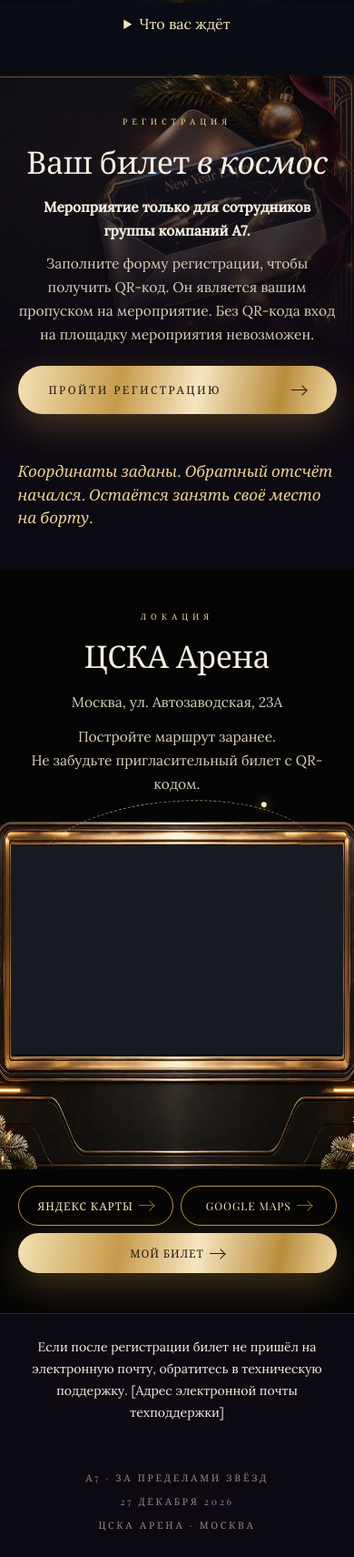
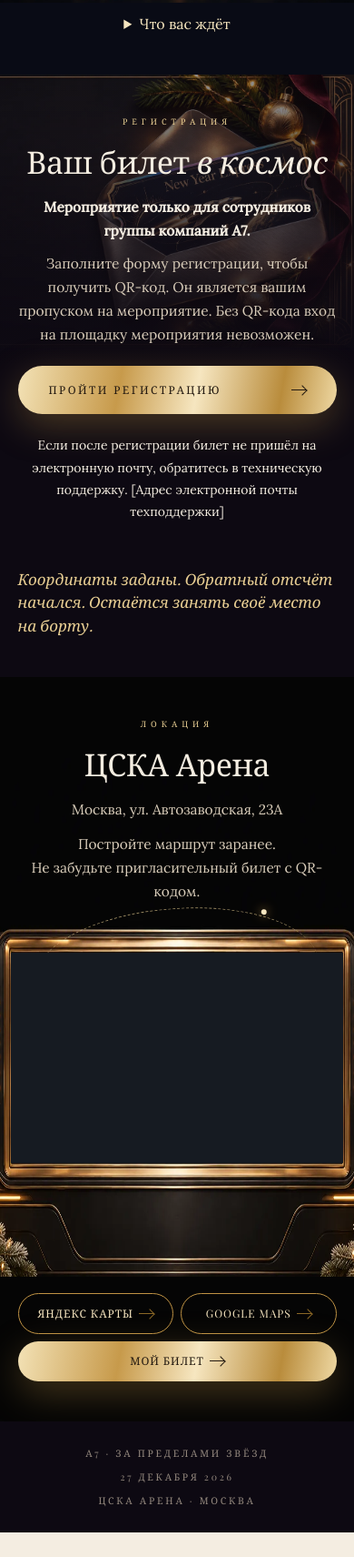
Before and after one commit to 252489/space, a plain HTML site: page zvezdy-github/index.html in a window 390 px wide. Shown: the part 1727-3438 px from the top of the page at 91% size. After the commit the page ends 3411 px from the top, so only its background shows below. Drawn offline with nearby package versions, Linux system fonts and the light colour scheme; a web font is replaced by a local one.

Commit message:
Add files via upload

```diff
--- a/zvezdy-github/index.html
+++ b/zvezdy-github/index.html
@@ -328,8 +328,8 @@ main{position:relative;z-index:3}
   url(registration.webp) center / cover no-repeat}
 #reg #open-registration[hidden]{display:none}
 #reg .reg-access{margin-bottom:10px;font-weight:600;color:var(--cream)}
-.support-note{background:var(--night);color:var(--cream);padding:32px var(--gap);border-top:1px solid rgba(190,146,68,.24)}
-.support-note p{margin-inline:auto;text-align:center;max-width:76ch}
+.support-note{margin-top:22px;color:var(--cream);font-size:14px;overflow-wrap:anywhere}
+.support-note p{max-width:58ch}
 .registration-dialog{width:min(calc(100% - 28px),560px);max-height:calc(100dvh - 28px);
   margin:auto;padding:clamp(18px,4vw,34px);overflow:auto;overscroll-behavior:contain;
   color:var(--cream);background:var(--night);border:1px solid rgba(232,206,147,.5);border-radius:12px}
@@ -480,7 +480,7 @@ footer span{font-family:var(--f-d);font-size:10.5px;letter-spacing:.26em;text-tr
   #map .acts{display:grid;grid-template-columns:repeat(2,minmax(0,1fr));gap:8px;margin-top:18px}
   #map .acts .btn{width:100%;padding:11px 9px;gap:6px;justify-content:center;text-align:center;min-height:44px;letter-spacing:.08em}
   #map .acts button{grid-column:1/-1}
-  .support-note{padding-block:24px;font-size:14px;overflow-wrap:anywhere}
+  .support-note p{margin-inline:auto;text-align:center}
   footer{display:grid;justify-content:center;gap:8px;padding-block:26px;text-align:center}
 }
 @media(prefers-reduced-motion:reduce){
@@ -658,6 +658,10 @@ footer span{font-family:var(--f-d);font-size:10.5px;letter-spacing:.26em;text-tr
 
     </div>
 
+    <aside class="support-note" aria-label="Техническая поддержка">
+      <p>Если после регистрации билет не пришёл на электронную почту, обратитесь в техническую поддержку. <span>[Адрес электронной почты техподдержки]</span></p>
+    </aside>
+
     <p class="quote on-dark rv" style="margin-top:clamp(50px,7vw,96px);max-width:54ch">Координаты заданы. Обратный отсчёт начался. Остаётся занять своё место на борту.</p>
   </div>
 </section>
@@ -690,10 +694,6 @@ footer span{font-family:var(--f-d);font-size:10.5px;letter-spacing:.26em;text-tr
 </section>
 
 </main>
-
-<aside class="support-note" aria-label="Техническая поддержка">
-  <p>Если после регистрации билет не пришёл на электронную почту, обратитесь в техническую поддержку. <span>[Адрес электронной почты техподдержки]</span></p>
-</aside>
 
 <footer>
   <span>А7 · За пределами звёзд</span>
```
